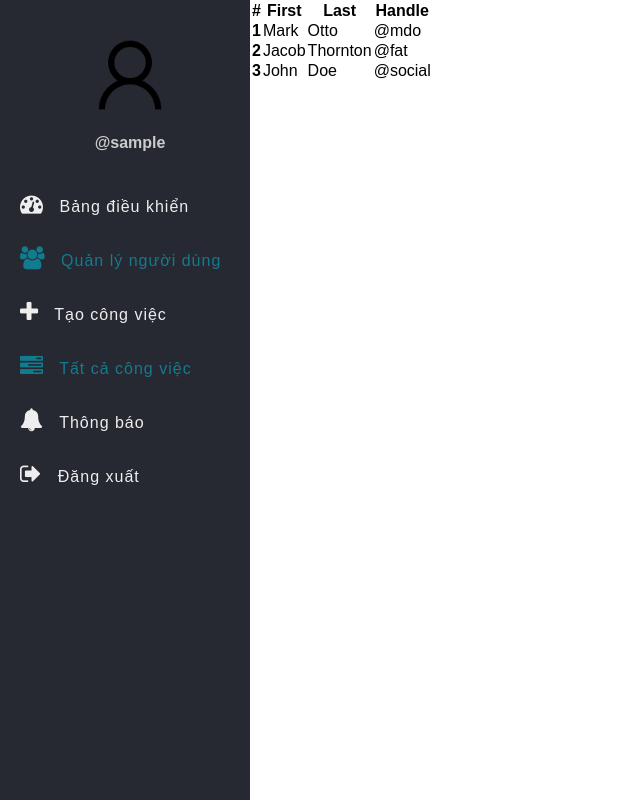
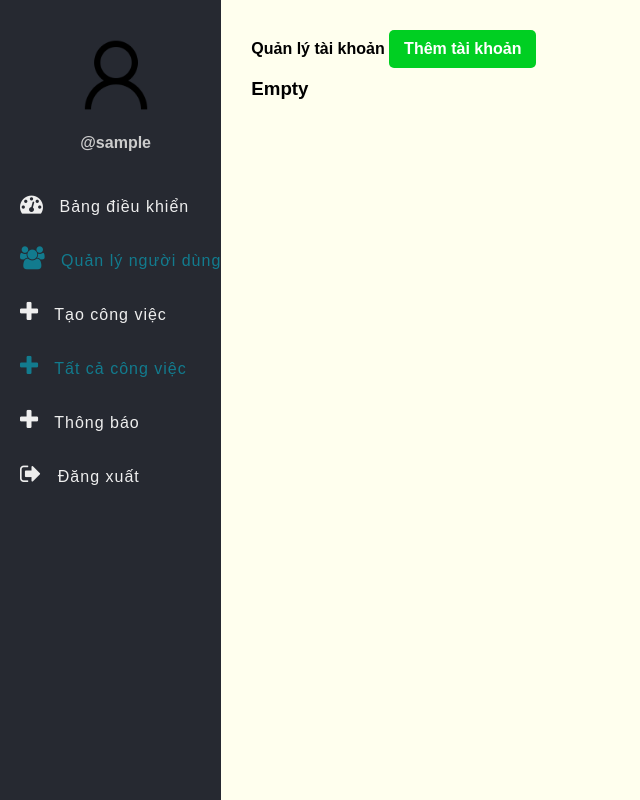
Before and after one commit to phuchununc-coder/task_management, a PHP site: page /user.php in a window 1280 px wide. Shown: the part 60-860 px from the top of the page, without its empty margins (0-640 px from the left). Run offline with PHP 8.4, Linux system fonts and the light colour scheme; the visitor is signed in with stand-in values (Sample User, id 1).

Commit message:
second commit

```diff
--- /dev/null
+++ b/app/Model/User.php
@@ -0,0 +1,13 @@
+<?php
+
+function get_all_users($conn) {
+    $sql = "SELECT * FROM users WHERE role =?";
+    $stmt = $conn->prepare($sql);
+    $stmt->execute(["class"]);
+
+    if ($stmt->rowCount() > 0) {
+        $users = $stmt->fetchAll();
+    } else $users = 0;
+
+    return $users;
+}
--- a/app/login.php
+++ b/app/login.php
@@ -1,4 +1,5 @@
 <?php
+session_start();
     if (isset($_POST['user_name']) && isset($_POST['password'])) {
         include "../DB_connection.php";
 
--- a/css/style.css
+++ b/css/style.css
@@ -115,3 +115,91 @@
 	max-width: 420px;
 	width: 90%;
 }
+.section-1 {
+	padding: 30px;
+}
+.section-1 .title {
+	margin-bottom: 10px;
+}
+.section-1 .title a {
+	text-decoration: none;
+	display: inline-block;
+	padding-left: 10px;
+	border: none;
+	background: #00CF22;
+	padding: 10px 15px;
+	color: #fff;
+	font-size: 16px;
+	border-radius: 5px;
+	cursor: pointer;
+	outline: none;
+	transition: background 1s;
+	box-shadow: 0 8x 16px 0 rgba(0, 0, 0, 0.2), 0 6px 20px 0 rgba(0, 0, 0, 0.19);
+}
+.section-1 {
+	width: 100%;
+	background: #ffe;
+}
+.section-1 .title a:hover {
+	opacity: 0.6;
+}
+.main-table,
+.main-table tr,
+.main-table th,
+.main-table td {
+	border: 1px solid #aaa;
+	border-collapse: collapse;
+	padding: 7px;
+}
+.main-table {
+	width: 100%;
+	margin-top: 30px;
+}
+.edit-btn {
+	text-decoration: none;
+	display: inline-block;
+	padding-left: 10px;
+	border: none;
+	background: #3a94e8;
+	padding: 10px 15px;
+	color: #fff;
+	font-size: 16px;
+	border-radius: 5px;
+	cursor: pointer;
+	outline: none;
+	transition: background 1s;
+	box-shadow: 0 8x 16px 0 rgba(0, 0, 0, 0.2), 0 6px 20px 0 rgba(0, 0, 0, 0.19);
+}
+.edit-btn:hover {
+	opacity: 0.6;
+}
+.delete-btn {
+	text-decoration: none;
+	display: inline-block;
+	padding-left: 10px;
+	border: none;
+	background: #e83a3a;
+	padding: 10px 15px;
+	color: #fff;
+	font-size: 16px;
+	border-radius: 5px;
+	cursor: pointer;
+	outline: none;
+	transition: background 1s;
+	box-shadow: 0 8x 16px 0 rgba(0, 0, 0, 0.2), 0 6px 20px 0 rgba(0, 0, 0, 0.19);
+}
+.delete-btn:hover {
+	opacity: 0.6;
+}
+.input-1 {
+	border: 2px solid #ccc;
+	width: 100%;
+	padding: 10px;
+	font-size: 15px;
+	outline: none;
+	border-radius: 5px;
+	display: block;
+}
+.input-1:focus {
+	border-color: #555;
+}
--- a/inc/nav.php
+++ b/inc/nav.php
@@ -1,35 +1,29 @@
 <nav class="side-bar">
 	<div class="user-p">
 		<img src="img/user_Icon.png">
-		<h4>@<?=$_SESSION['username']?></h4>
+		<h4>@<?= $_SESSION['username'] ?></h4>
 	</div>
+    <?php
 
-	<?php
         if ($_SESSION['role'] == "class") {
             ?>
             <!-- Class Navigation Bar -->
-		<ul>
+            <ul id="navList">
                 <li>
                     <a href="#">
                         <i class="fa fa-tachometer" aria-hidden="true"></i>
                         <span>Bảng điều khiển</span>
                     </a>
                 </li>
-			<li>
+                <li class="active">
                     <a href="#">
-					<i class="fa fa-tasks" aria-hidden="true"></i>
-					<span>Việc của tôi</span>
+                        <i class="fa fa-users" aria-hidden="true"></i>
+                        <span>Công việc của tôi</span>
                     </a>
                 </li>
                 <li>
-				<a href="#">
-					<i class="fa fa-user" aria-hidden="true"></i>
-					<span>Hồ sơ</span>
-				</a>
-			</li>
-			<li>
-				<a href="#">
-					<i class="fa fa-bell" aria-hidden="true"></i>
+                    <a href="notifications.php">
+                        <i class="fa fa-plus" aria-hidden="true"></i>
                         <span>Thông báo</span>
                     </a>
                 </li>
@@ -40,7 +34,7 @@
                     </a>
                 </li>
             </ul>
-	<?php } else { ?>
+        <?php } else  { ?>
             <!-- Admin Navigation Bar -->
             <ul id="navList">
                 <li>
@@ -63,13 +57,13 @@
                 </li>
                 <li>
                     <a href="tasks.php">
-					<i class="fa fa-tasks" aria-hidden="true"></i>
+                        <i class="fa fa-plus" aria-hidden="true"></i>
                         <span>Tất cả công việc</span>
                     </a>
                 </li>
                 <li>
-				<a href="notification.php">
-					<i class="fa fa-bell" aria-hidden="true"></i>
+                    <a href="notifications.php">
+                        <i class="fa fa-plus" aria-hidden="true"></i>
                         <span>Thông báo</span>
                     </a>
                 </li>
--- a/user.php
+++ b/user.php
@@ -1,13 +1,16 @@
 <?php
 session_start();
 if (isset($_SESSION['role']) && isset($_SESSION['id'])) {
+    include "DB_connection.php";
+    include "app/Model/User.php";
+    $users = get_all_users($conn);
 ?>
 <!DOCTYPE html>
 <html>
 <head>
 	<meta charset="UTF-8">
     <meta name="viewport" content="width=device-width, initial-scale=1.0">
-	<title>Tài khoản</title>
+	<title>Quản lý tài khoản</title>
 	<link rel="stylesheet" href="https://stackpath.bootstrapcdn.com/font-awesome/4.7.0/css/font-awesome.min.css">
 	<link rel="stylesheet" href="css/style.css">
 </head>
@@ -17,36 +20,33 @@ if (isset($_SESSION['role']) && isset($_SESSION['id'])) {
 	<div class="body">
 		<?php include "inc/nav.php" ?>
 		<section class="section-1">
-			<table class="table">
-                <thead>
-                    <tr>
-                    <th scope="col">#</th>
-                    <th scope="col">First</th>
-                    <th scope="col">Last</th>
-                    <th scope="col">Handle</th>
-                    </tr>
-                </thead>
-                <tbody>
-                    <tr>
-                    <th scope="row">1</th>
-                    <td>Mark</td>
-                    <td>Otto</td>
-                    <td>@mdo</td>
-                    </tr>
-                    <tr>
-                    <th scope="row">2</th>
-                    <td>Jacob</td>
-                    <td>Thornton</td>
-                    <td>@fat</td>
-                    </tr>
-                    <tr>
-                    <th scope="row">3</th>
-                    <td>John</td>
-                    <td>Doe</td>
-                    <td>@social</td>
-                    </tr>
-                </tbody>
+			<h4 class="title">Quản lý tài khoản <a href="add-user.php">Thêm tài khoản</a></h4>
+            <?php if ($users != 0) { ?>
+            <table class="main-table">
+                <tr>
+                    <th>#</th>
+                    <th>Tên đầy đủ</th>
+                    <th>Tài khoản</th>
+                    <th>Vai trò</th>
+                    <th>Hành động</th>
+                </tr>
+                <?php $i=0; foreach ($users as $user) { ?>
+                <tr>
+                    <td><?=++$i ?></td>
+                    <td><?= $user['full_name'] ?></td>
+                    <td><?= $user['username'] ?></td>
+                    <td><?= $user['role'] ?></td>
+                    <td>
+                        <a href="edit-user.php?id=<?= $user['id'] ?>" class="edit-btn">Chỉnh sửa</a>
+                        <a href="delete-user.php?id=<?= $user['id'] ?>" class="delete-btn">Xoá</a>
+                    </td>
+                </tr>
+                <?php } ?>
             </table>
+            <?php } else { ?>
+                <h3>Empty</h3>
+            <?php } ?>
+
 		</section>
 	</div>
 
```
Also changed, not shown: add-user.php (added, +41 -0 lines). Lines whose indentation alone changed are shown as unchanged.
